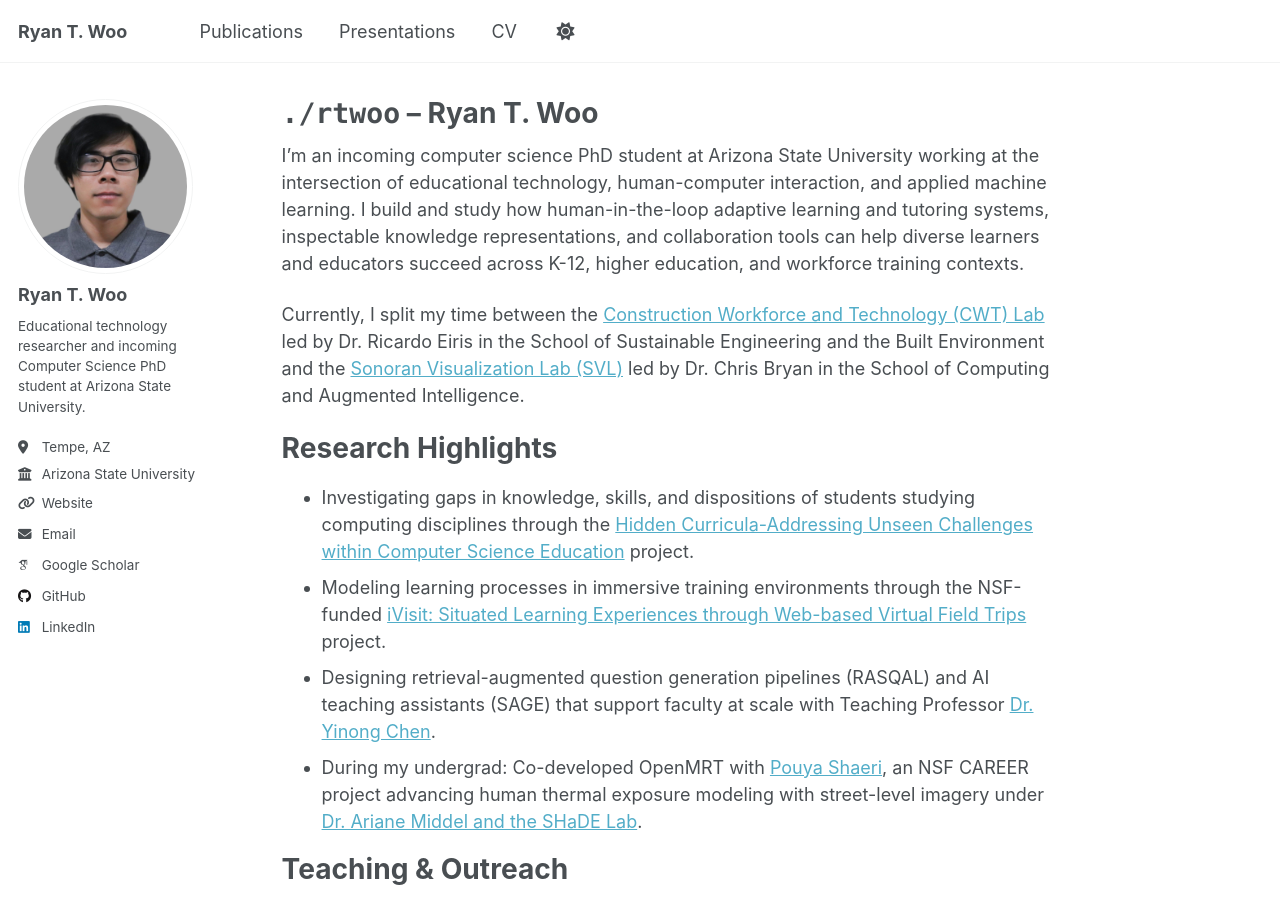
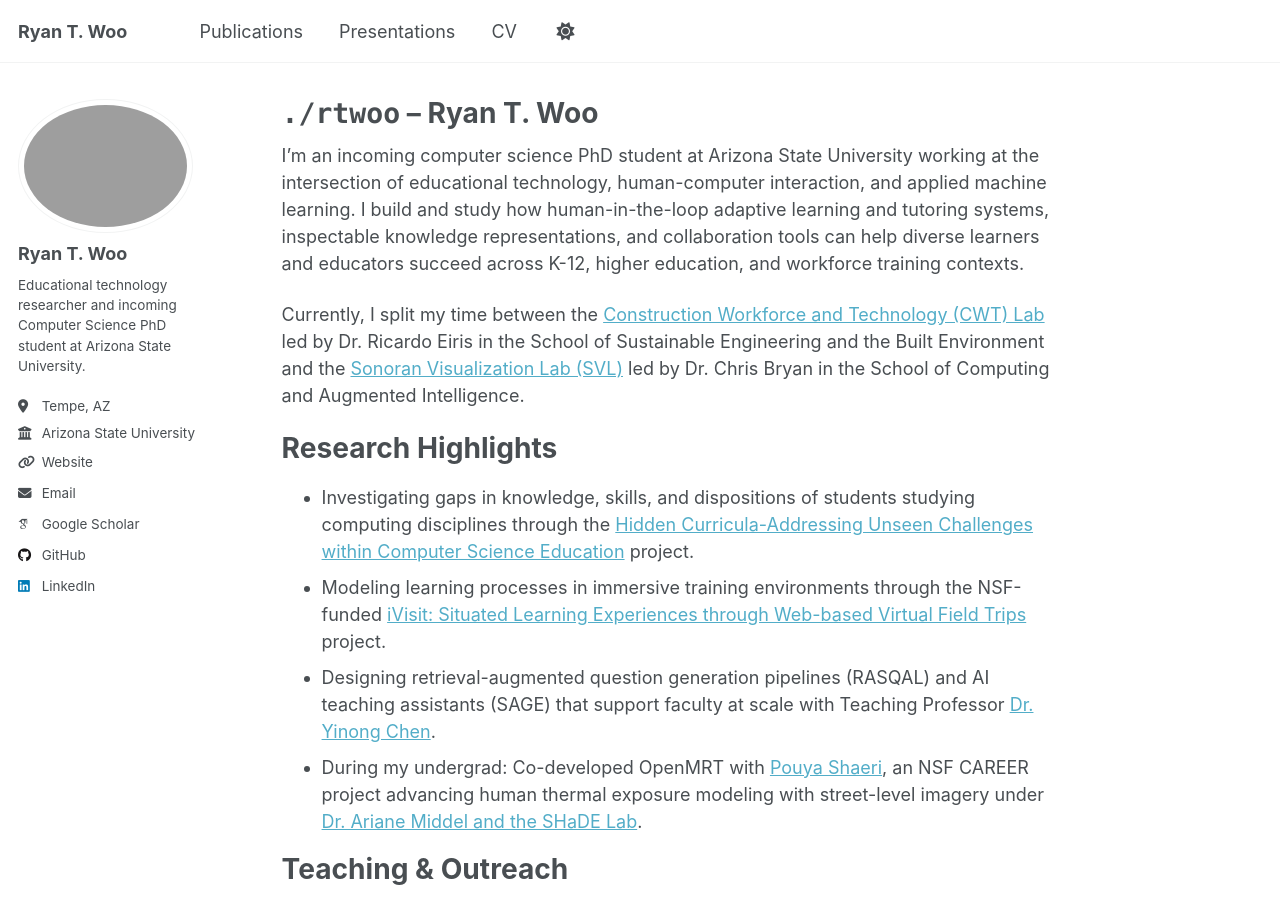
Before and after one commit to rtwoo/rtwoo.github.io, a Jekyll site: the page built from _pages/about.md, in a window 1280 px wide and 900 px high. Built offline with Jekyll 4.4.1, drawn with Linux system fonts in a browser that asks for light colours; some web fonts are replaced; a script that is not in the unit is left out.

Commit message:
Update headshot

```diff
--- a/_config.yml
+++ b/_config.yml
@@ -22,7 +22,7 @@
 #               If a field is blank the icon and link will not appear, otherwise it will be shown.
 #               Additional customization can be done by editing /_includes/author-profile.html
 author:
-  avatar           : "profile.jpg"
+  avatar           : "rtwoo-headshot.png"
   name             : "Ryan T. Woo"
   pronouns         :
   bio              : "Educational technology researcher and incoming Computer Science PhD student at Arizona State University."
--- a/_data/authors.yml
+++ b/_data/authors.yml
@@ -5,5 +5,5 @@
   uri         : "https://rtwoo.github.io"
   email       : "rtwoo@asu.edu"
   bio         : "Educational technology researcher and incoming Computer Science PhD student at Arizona State University."
-  avatar      : "profile.jpg"
+  avatar      : "rtwoo-headshot.png"
   github      : "rtwoo"
```
Also changed, not shown: images/profile.jpg (deleted), 1 other file.
